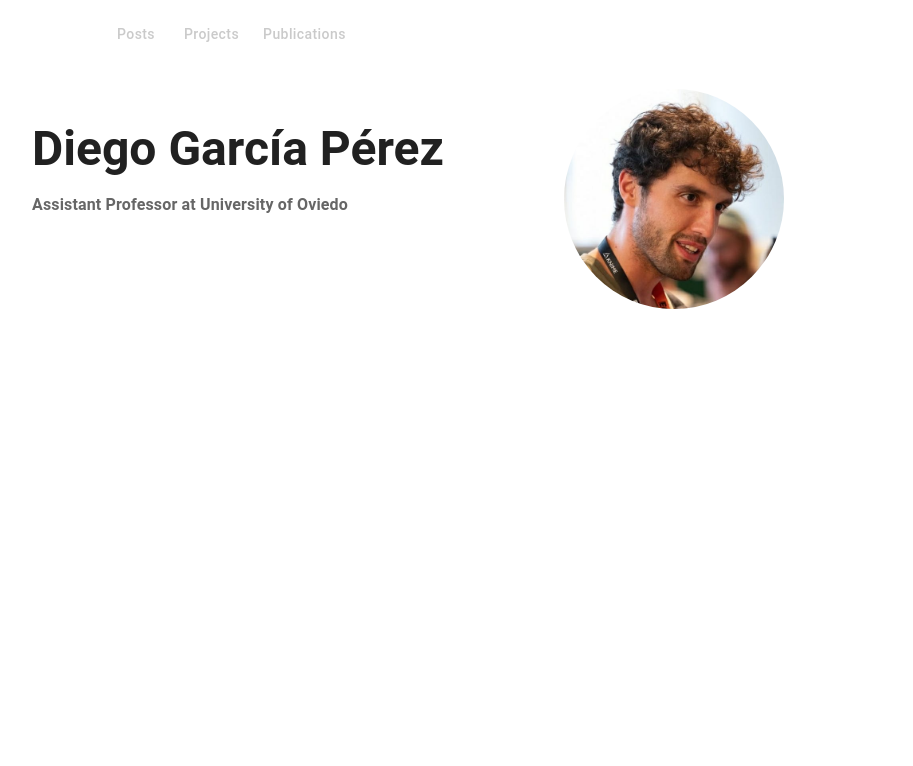
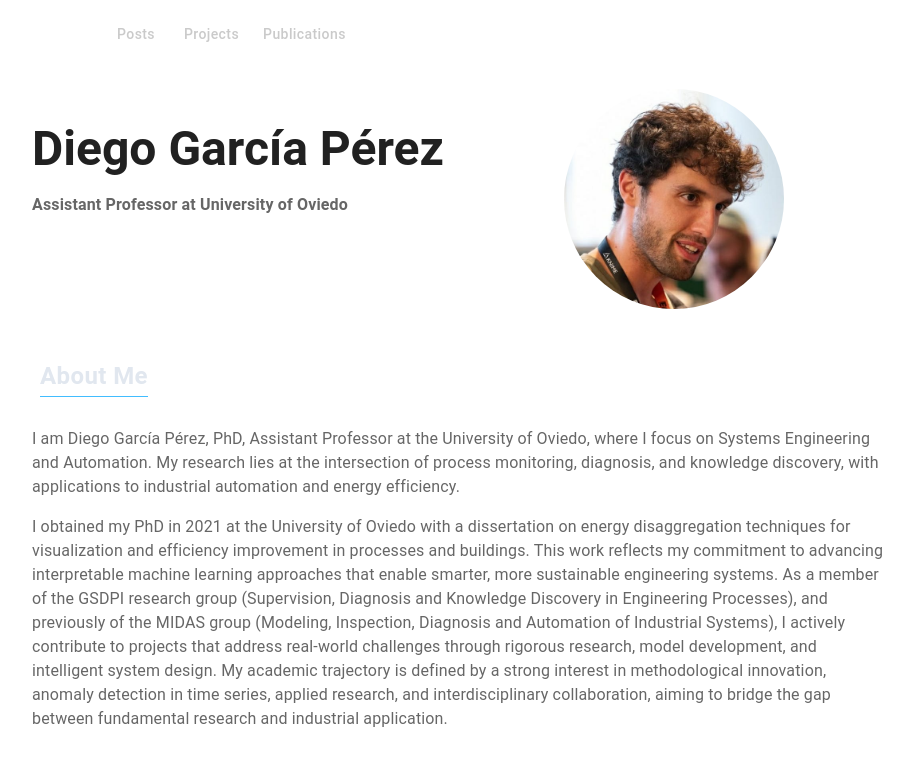
Before and after one commit to dgarcp01/dgarcp01.github.io, a React (Vite) app: page / in a window 1280 px wide. Shown: the top 766 px of the page, without its empty margins (182-1095 px from the left). Built offline with nearby package versions, Linux system fonts and the light colour scheme; some icons are missing.

Commit message:
about me

```diff
--- /dev/null
+++ b/src/components/AboutMeLabel.jsx
@@ -0,0 +1,38 @@
+import React from "react";
+import { Box, Typography } from "@mui/material";
+import { Button} from '@mui/material';
+
+export default function AboutLabel() {
+  return (
+
+      <Button
+
+        disableRipple
+        sx={{
+        textTransform: 'none',
+        position: 'relative',
+         color:  '#e1e7ef',
+        backgroundColor: 'transparent',
+        '& span': {
+          position: 'relative',
+            display: 'inline-block',
+            fontSize: "1.5rem",   // 👈 tamaño de la fuente aumentado
+          fontWeight: 600,      // opcional: negrita para más presencia
+
+        },
+        '& span::after': {
+                content: '""',
+                position: 'absolute',
+                bottom: -0.5,
+                left: 0,
+                width: '100%',
+                height: '1px',
+                backgroundColor: '#42bdff',
+            }
+      }}
+    >
+          <span>About Me</span>
+    </Button>
+
+  );
+}
--- a/src/pages/Landing.jsx
+++ b/src/pages/Landing.jsx
@@ -1,12 +1,16 @@
 import { Box, Toolbar, Avatar,Typography, Container, Divider } from "@mui/material";
 import RRSSIcons from "../components/rrss"
 
+import AboutLabel from "../components/AboutMeLabel";
 
 
 export default function Landing() {
     return <Container maxWidth="md" sx={{display:'flex'}}>
-        <Divider/>
-        <Box sx={{ my: 4, alignItems: "center"}}>
+        <Divider />
+
+        <Box sx={{ ml: 0, display:{  lg: "flex" }, flexDirection:"column", alignItems:"left" }}>
+        <Box sx={{ ml: 0, display:{  lg: "flex" }, flexDirection:"row", alignItems:"left" }}>
+        <Box sx={{ my: 4, alignItems: "left" }}>
 
             <Typography variant="h3" gutterBottom sx={{ fontWeight: 'bold' }}>
               Diego García Pérez
@@ -25,9 +29,37 @@ export default function Landing() {
             />
 
         </Box>
+        </Box>
+        <Box sx={{ ml: 0, mt:5, display:{  lg: "flex" }}}>
+            <AboutLabel />
+        </Box>
+
+        <Box sx={{ ml: 0, mt:3, display:{  lg: "flex" },flexDirection:"column"} }>
+            <Typography variant="normal" color = "text.secondary" gutterBottom sx={{ fontWeight: 'normal' }} paragraph>
+                    I am Diego García Pérez, PhD, Assistant Professor at the University of Oviedo, where I focus on Systems Engineering and Automation. My research lies at the intersection of process monitoring, diagnosis, and knowledge discovery, with applications to industrial automation and energy efficiency.
+                </Typography>
+                <Typography variant="normal" color = "text.secondary" gutterBottom sx={{ fontWeight: 'normal' }}paragraph>
+                    I obtained my PhD in 2021 at the University of Oviedo with a dissertation on energy disaggregation techniques for visualization and efficiency improvement in processes and buildings. This work reflects my commitment to advancing interpretable machine learning approaches that enable smarter, more sustainable engineering systems.
+                    As a member of the GSDPI research group (Supervision, Diagnosis and Knowledge Discovery in Engineering Processes), and previously of the MIDAS group (Modeling, Inspection, Diagnosis and Automation of Industrial Systems), I actively contribute to projects that address real-world challenges through rigorous research, model development, and intelligent system design.
+                    My academic trajectory is defined by a strong interest in methodological innovation, anomaly detection in time series, applied research, and interdisciplinary collaboration, aiming to bridge the gap between fundamental research and industrial application.
+            </Typography>
+        </Box>
 
 
 
+        </Box> {/* Columna */}
+        {/* <Divider/>
+
+        <Box sx={{ my: 4, alignItems: "center" }}>
+            <UnderlineButton
+                key = {null}
+                label={"Hola"}
+                isActive={null}
+                to={null}
+
+            />
+        </Box>
+         */}
 
     </Container>
 
```
